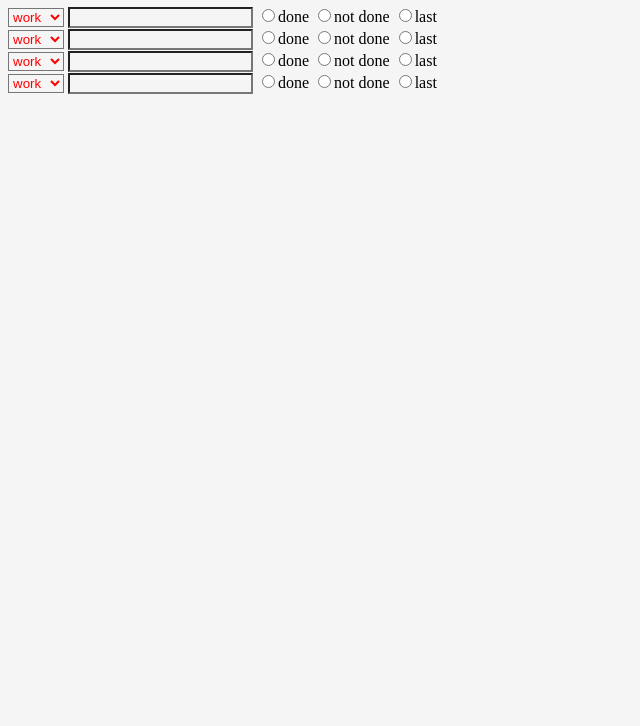
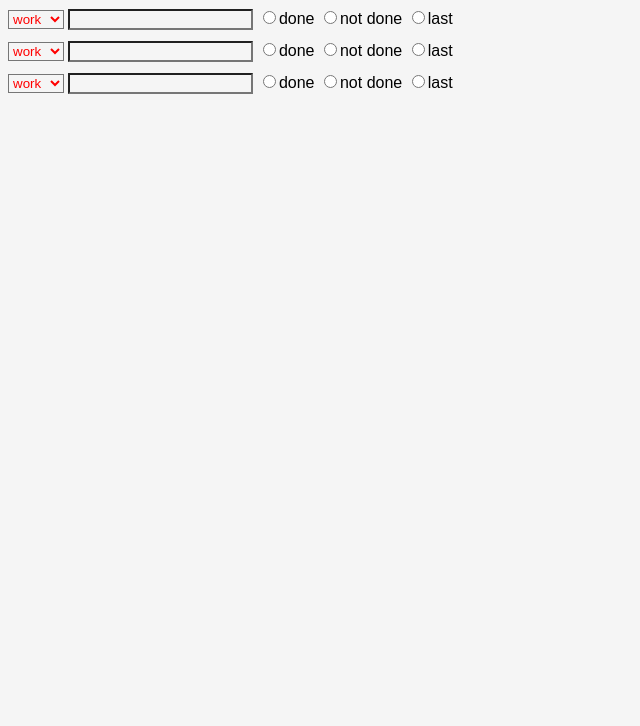
Before and after one commit to Sealious/workshops-2016-summer, a plain HTML site: page index.html in a window 1280 px wide. Shown: the part 74-800 px from the top of the page, without its empty margins (0-640 px from the left). Drawn offline with Linux system fonts and the light colour scheme.

Commit message:
second commit after correct

```diff
--- a/index.html
+++ b/index.html
@@ -9,12 +9,15 @@
 *{
 	box-sizing: border-box;
 	background-color: #F5F5F5;
+	font-family: sans-serif;
+	line-height: 0 auto;
 
 }
 h1, h2{
 	color: red;
 	font-size: 2rem;
 	padding-left: 0 auto;
+	margin: 0 auto;
 
 }
 
@@ -24,8 +27,9 @@ h1{
 }
 
 div{
-	line-height: 1rem;
+	line-height: 2rem;
 	background-color: #F5F5F5;
+	margin: 0 auto;
 }
 
 select{
```
